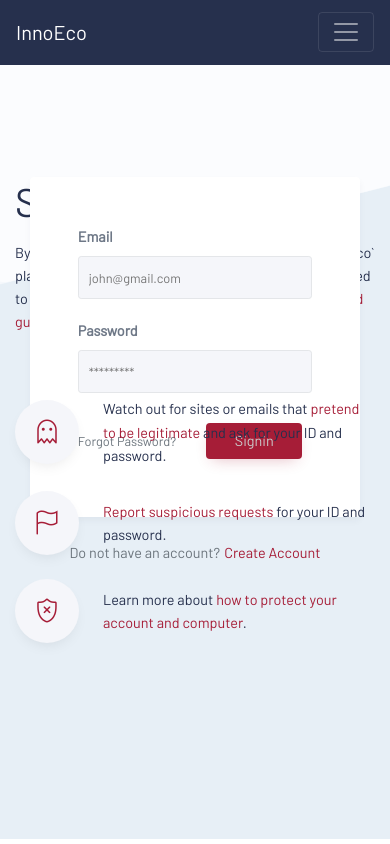
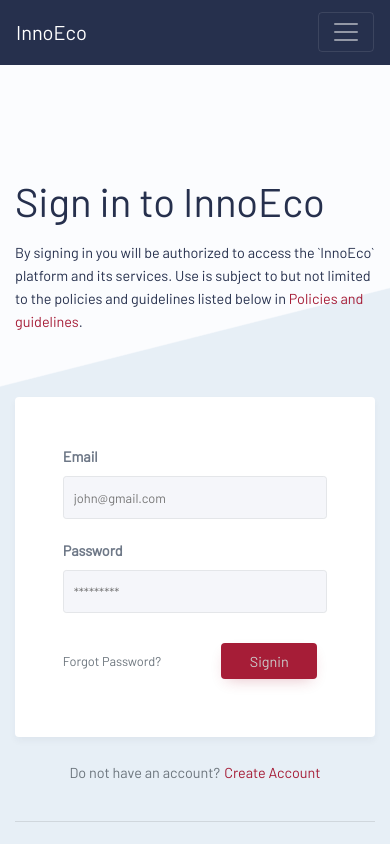
Before and after one commit to shawon0143/InnoEco, a React (Create React App) app: page /auth in a window 390 px wide. Shown: the top 844 px of the page. Built offline with nearby package versions, Linux system fonts and the light colour scheme.

Commit message:
minor bug fix

```diff
--- a/src/containers/Auth/Auth.scss
+++ b/src/containers/Auth/Auth.scss
@@ -36,3 +36,12 @@
     margin-bottom: 2.28571rem !important;
   }
 }
+
+@media (min-width: 600px) {
+  .signInFormWrapper {
+    position: absolute;
+  }
+  .hiddenLine {
+    display: none;
+  }
+}
--- a/src/containers/Auth/Auth.tsx
+++ b/src/containers/Auth/Auth.tsx
@@ -1,4 +1,4 @@
-import React, { useState, useEffect } from 'react';
+import React, { useState } from 'react';
 import LoginForm from '../../components/LoginForm/LoginForm';
 import SignupForm from "../../components/SignupForm/SignupForm";
 
@@ -7,15 +7,9 @@ import LoginFormInfo from "../../components/LoginFormInfo/LoginFormInfo";
 
 const Auth: React.FC = () => {
     const [showForm, setShowForm] = useState('login');
-    const [isMobile, setIsMobile] = useState(false);
     const formViewChange = (formType: string) => {
         setShowForm(formType);
     };
-    useEffect(() => {
-        window.addEventListener('resize', () => {
-            setIsMobile(window.innerWidth < 600);
-        }, false);
-    },[]);
     return (
         <div className="authContainer">
             <div className="container mainBoxWrapper">
@@ -40,14 +34,14 @@ const Auth: React.FC = () => {
                         </div>
                     </div>
                     <div className="row justify-content-between">
-                        <div className="col-md-6 col-lg-5 order-md-2 signInFormWrapper" style={!isMobile ? {position: 'absolute'} : {}}>
+                        <div className="col-md-6 col-lg-5 order-md-2 signInFormWrapper">
                             {/* Login Form */}
                             {showForm === 'login' && <LoginForm createAccountClicked={(formType) => formViewChange(formType)}/>}
                             {/* Sign up Form */}
                             {showForm === 'signup' && <SignupForm signinClicked={(formType) => formViewChange(formType)}/>}
                             {/* Password reset Form */}
 
-                            <hr className="hiddenLine" style={isMobile ? {display: 'block'} : {display: 'none'}} />
+                            <hr className="hiddenLine" />
                         </div>
                         <div className="col-md-6 order-md-1 mb-5">
                             {/* Static Info */}
```
